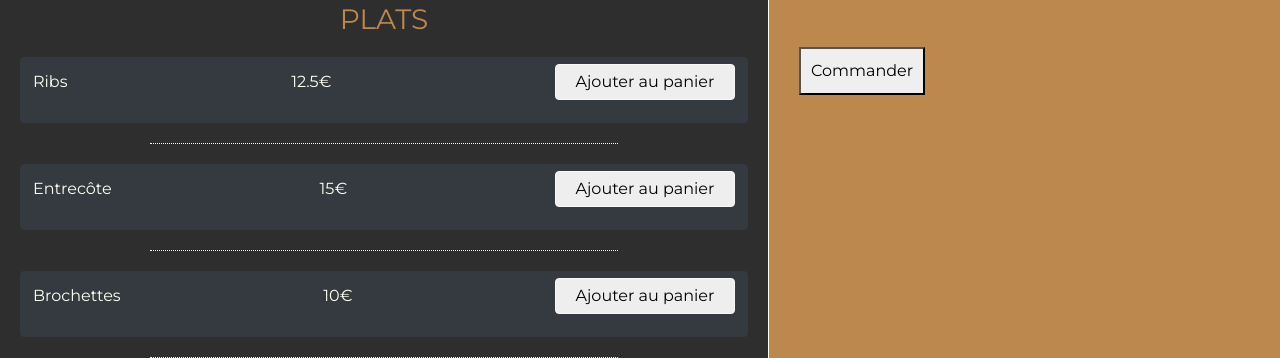
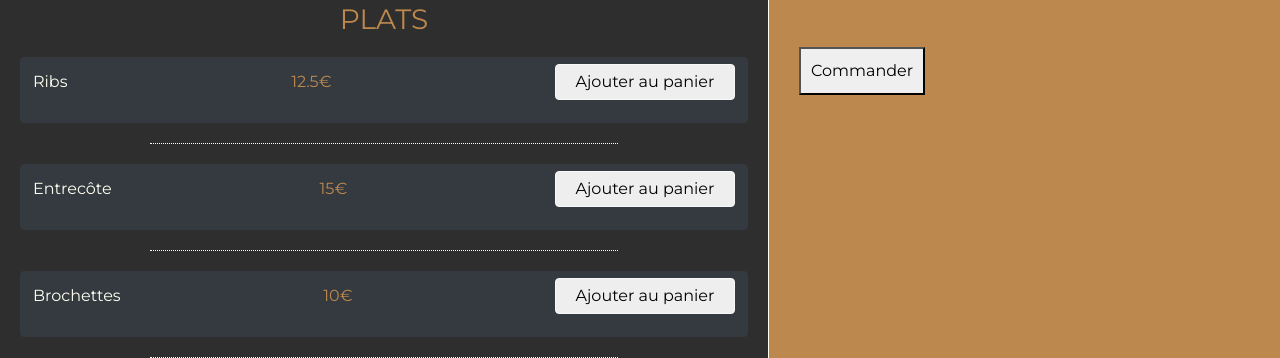
Before and after one commit to JiovanyVincent/lagrillade, a React (Create React App) app: page /order-online in a window 1280 px wide. Shown: the part 424-782 px from the top of the page. Built offline with nearby package versions, Linux system fonts and the light colour scheme; a web font is replaced by a local one.

Commit message:
color item's price changed

```diff
--- a/src/components/ItemsOrder.js
+++ b/src/components/ItemsOrder.js
@@ -10,7 +10,7 @@ export class ItemsOrder extends React.Component {
             onClick={() => this.props.handleClickAddItems(dish)}
             key={dish.id}>
           <p>{dish.name}</p>
-          <p>{dish.price}€</p>
+          <p style={{color: '#bd884d'}}>{dish.price}€</p>
           <p  style={{padding: 5,width: 180, backgroundColor: "#eee", color: "black"}}
               className="btn btn-light"
               type="button">
--- a/src/index.scss
+++ b/src/index.scss
@@ -547,8 +547,6 @@ body {
     }
     #cart-order {
       height: 50vh;
-      // position: fixed;
-      // bottom: 0;
-      // background-color: $bg-maroon;
+      margin-bottom: 20px;
     }
   }
```
